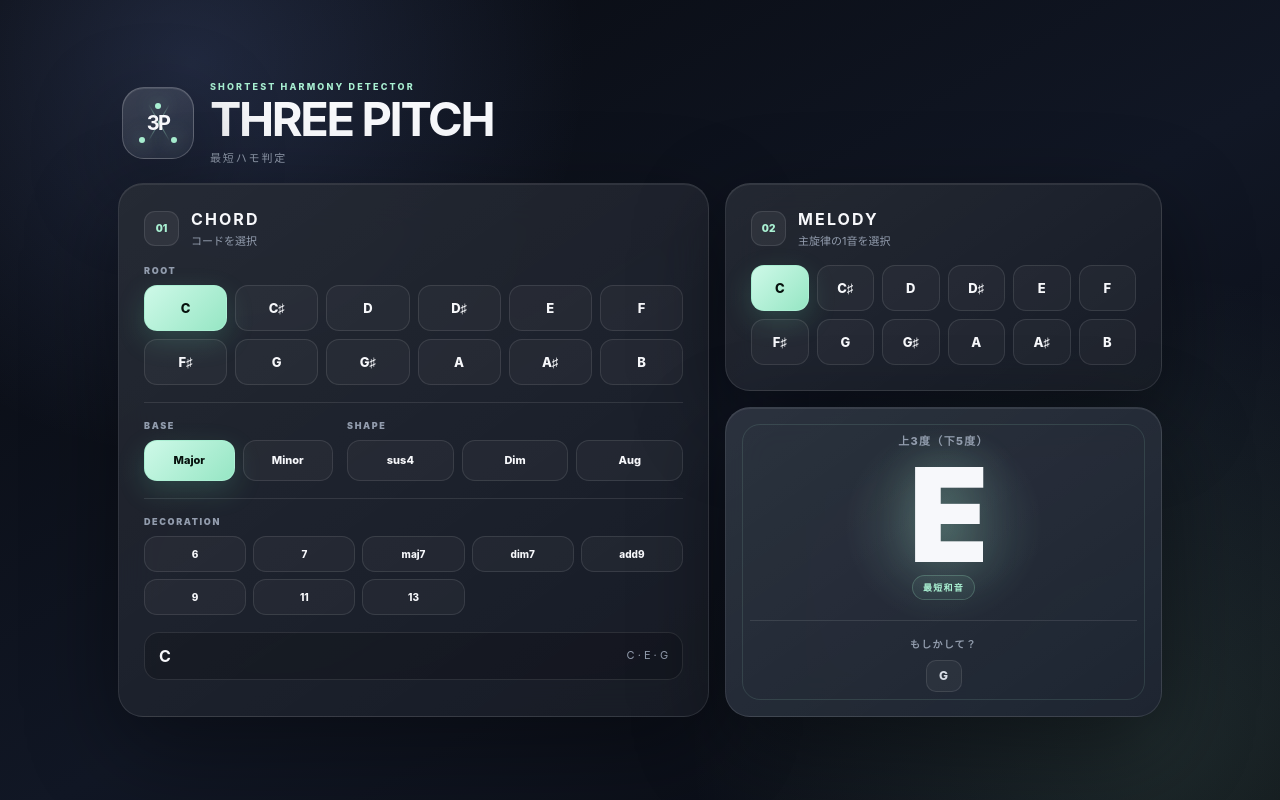
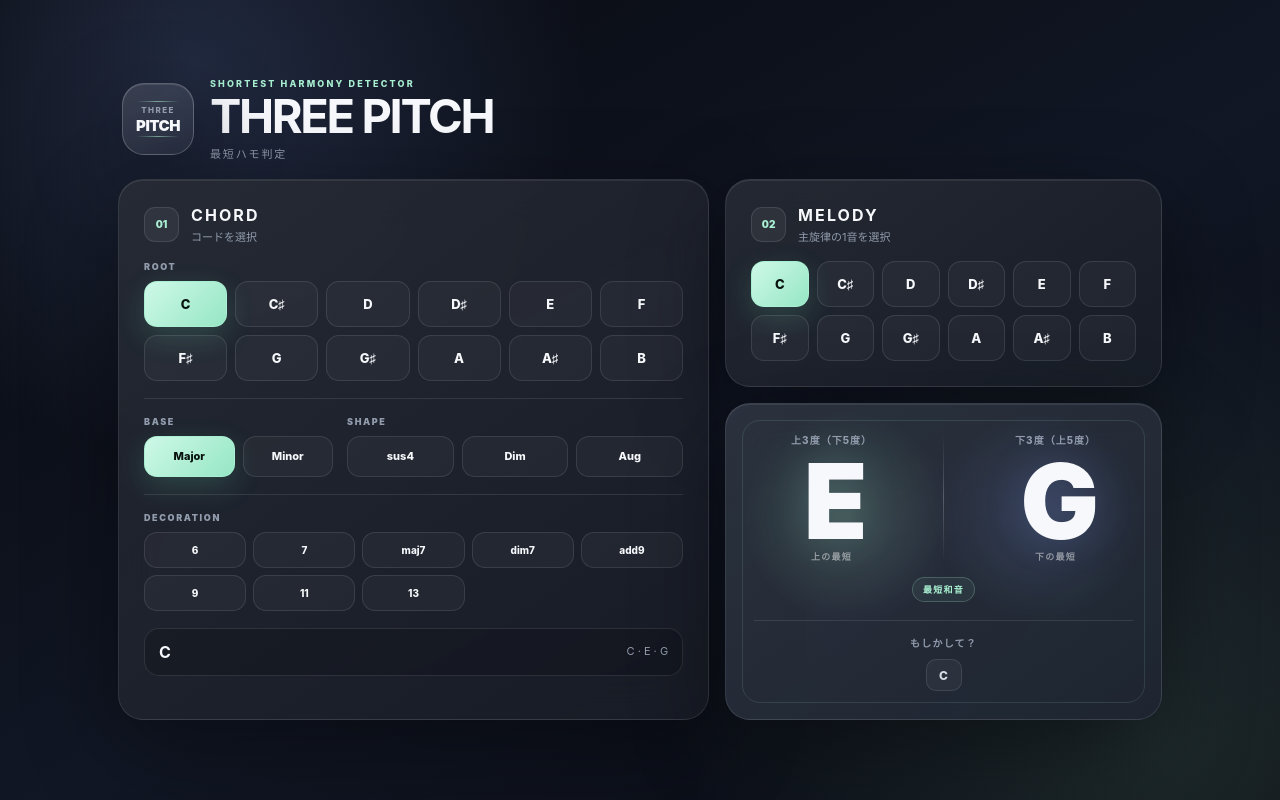
Before and after one commit to mrsmmth/three-pitch, a plain HTML site: page index.html in a window 1280 px wide. Drawn offline with Linux system fonts and the light colour scheme.

Commit message:
Add files via upload

```diff
--- a/app.js
+++ b/app.js
@@ -13,7 +13,7 @@
 
   const $ = id => document.getElementById(id);
   const rootGrid=$("rootGrid"), baseGrid=$("baseGrid"), shapeGrid=$("shapeGrid"), decorationGrid=$("decorationGrid"), melodyGrid=$("melodyGrid");
-  const chordName=$("chordName"), chordTones=$("chordTones"), resultNote=$("resultNote"), maybeNotes=$("maybeNotes");
+  const chordName=$("chordName"), chordTones=$("chordTones"), upperResultNote=$("upperResultNote"), lowerResultNote=$("lowerResultNote"), maybeNotes=$("maybeNotes");
 
   let state = loadState();
 
@@ -30,6 +30,7 @@
       };
     }catch{return {...DEFAULT_STATE};}
   }
+
   function saveState(){localStorage.setItem(STORAGE_KEY,JSON.stringify(state));}
   function noteName(value){return NOTES[((value%12)+12)%12].name;}
 
@@ -91,7 +92,7 @@
 
     let third;
     if(sus4) third=5;
-    else if(dim) third=3; // Cdim is entered as Major + Dim, but Dim supplies b3.
+    else if(dim) third=3;
     else third=state.base==="minor"?3:4;
 
     let fifth=7;
@@ -116,16 +117,16 @@
   }
 
   const toPitch=interval=>(state.root+interval)%12;
-  function circularDistance(a,b){const up=(a-b+12)%12,down=(b-a+12)%12;return Math.min(up,down);}
-  const upwardDistance=(a,b)=>(a-b+12)%12;
+  const upwardDistance=(pitch,melody)=>(pitch-melody+12)%12;
+  const downwardDistance=(pitch,melody)=>(melody-pitch+12)%12;
 
-  function chooseMainHarmony(triad){
-    const withoutUnison=triad.filter(p=>p!==state.melody);
-    const candidates=withoutUnison.length?withoutUnison:triad;
-    return [...candidates].sort((a,b)=>{
-      const d=circularDistance(a,state.melody)-circularDistance(b,state.melody);
-      return d!==0?d:upwardDistance(a,state.melody)-upwardDistance(b,state.melody);
-    })[0];
+  function chooseDirectionalHarmony(triad,direction){
+    const distance=direction==="up"?upwardDistance:downwardDistance;
+    const candidates=triad
+      .map(pitch=>({pitch,distance:distance(pitch,state.melody)}))
+      .filter(item=>item.distance>0)
+      .sort((a,b)=>a.distance-b.distance||a.pitch-b.pitch);
+    return candidates[0]?.pitch??triad[0];
   }
 
   function buildChordLabel(){
@@ -146,16 +147,31 @@
   function renderResult(){
     const triad=[...new Set(baseIntervals().map(toPitch))];
     const extras=[...new Set(decorationIntervals().map(toPitch))];
-    const main=chooseMainHarmony(triad);
+    const upper=chooseDirectionalHarmony(triad,"up");
+    const lower=chooseDirectionalHarmony(triad,"down");
     const all=[...new Set([...triad,...extras])];
-    const alternatives=all.filter(p=>p!==main&&p!==state.melody).sort((a,b)=>circularDistance(a,state.melody)-circularDistance(b,state.melody));
+    const alternatives=all
+      .filter(p=>p!==upper&&p!==lower)
+      .sort((a,b)=>upwardDistance(a,state.root)-upwardDistance(b,state.root));
 
     chordName.textContent=buildChordLabel();
     chordTones.textContent=all.map(noteName).join(" · ");
-    resultNote.textContent=noteName(main);
+    upperResultNote.textContent=noteName(upper);
+    lowerResultNote.textContent=noteName(lower);
     maybeNotes.innerHTML="";
-    if(!alternatives.length){const x=document.createElement("span");x.className="maybe-empty";x.textContent="—";maybeNotes.appendChild(x);}
-    else alternatives.forEach(p=>{const x=document.createElement("span");x.className="maybe-note";x.textContent=noteName(p);maybeNotes.appendChild(x);});
+    if(!alternatives.length){
+      const x=document.createElement("span");
+      x.className="maybe-empty";
+      x.textContent="—";
+      maybeNotes.appendChild(x);
+    }else{
+      alternatives.forEach(p=>{
+        const x=document.createElement("span");
+        x.className="maybe-note";
+        x.textContent=noteName(p);
+        maybeNotes.appendChild(x);
+      });
+    }
   }
 
   function update(){saveState();renderSelectors();renderResult();}
--- a/index.html
+++ b/index.html
@@ -6,16 +6,19 @@
   <meta name="theme-color" content="#0b0e14">
   <meta name="apple-mobile-web-app-capable" content="yes">
   <meta name="apple-mobile-web-app-status-bar-style" content="black-translucent">
-  <meta name="apple-mobile-web-app-title" content="3PITCH">
+  <meta name="apple-mobile-web-app-title" content="THREE PITCH">
   <title>THREE PITCH</title>
   <link rel="manifest" href="./manifest.webmanifest">
   <link rel="apple-touch-icon" href="./icon-192.png">
-  <link rel="stylesheet" href="./style.css?v=1">
+  <link rel="stylesheet" href="./style.css?v=2">
 </head>
 <body>
   <main class="app">
     <header class="brand">
-      <div class="mini-logo" aria-hidden="true"><i></i><i></i><i></i><b>3P</b></div>
+      <div class="mini-logo" aria-hidden="true">
+        <span>THREE</span>
+        <strong>PITCH</strong>
+      </div>
       <div class="brand-copy">
         <p>SHORTEST HARMONY DETECTOR</p>
         <h1>THREE PITCH</h1>
@@ -45,14 +48,25 @@
     </section>
 
     <section class="result-card" aria-live="polite">
-      <div class="result-kicker">上3度（下5度）</div>
-      <div id="resultNote" class="result-note">E</div>
+      <div class="result-grid">
+        <article class="harmony-result upper-result">
+          <div class="result-kicker">上3度（下5度）</div>
+          <div id="upperResultNote" class="result-note">E</div>
+          <div class="direction-label">上の最短</div>
+        </article>
+        <div class="result-divider" aria-hidden="true"></div>
+        <article class="harmony-result lower-result">
+          <div class="result-kicker">下3度（上5度）</div>
+          <div id="lowerResultNote" class="result-note">G</div>
+          <div class="direction-label">下の最短</div>
+        </article>
+      </div>
       <div class="rule-chip">最短和音</div>
       <div class="maybe"><span>もしかして？</span><div id="maybeNotes" class="maybe-notes"></div></div>
     </section>
   </main>
 
-  <script src="./app.js?v=1"></script>
+  <script src="./app.js?v=2"></script>
   <script>if("serviceWorker" in navigator){addEventListener("load",()=>navigator.serviceWorker.register("./service-worker.js"));}</script>
 </body>
 </html>
```
Also changed, not shown: service-worker.js (+5 -5 lines), icon-192.png, icon-512.png, manifest.webmanifest, style.css, 1 other file.
